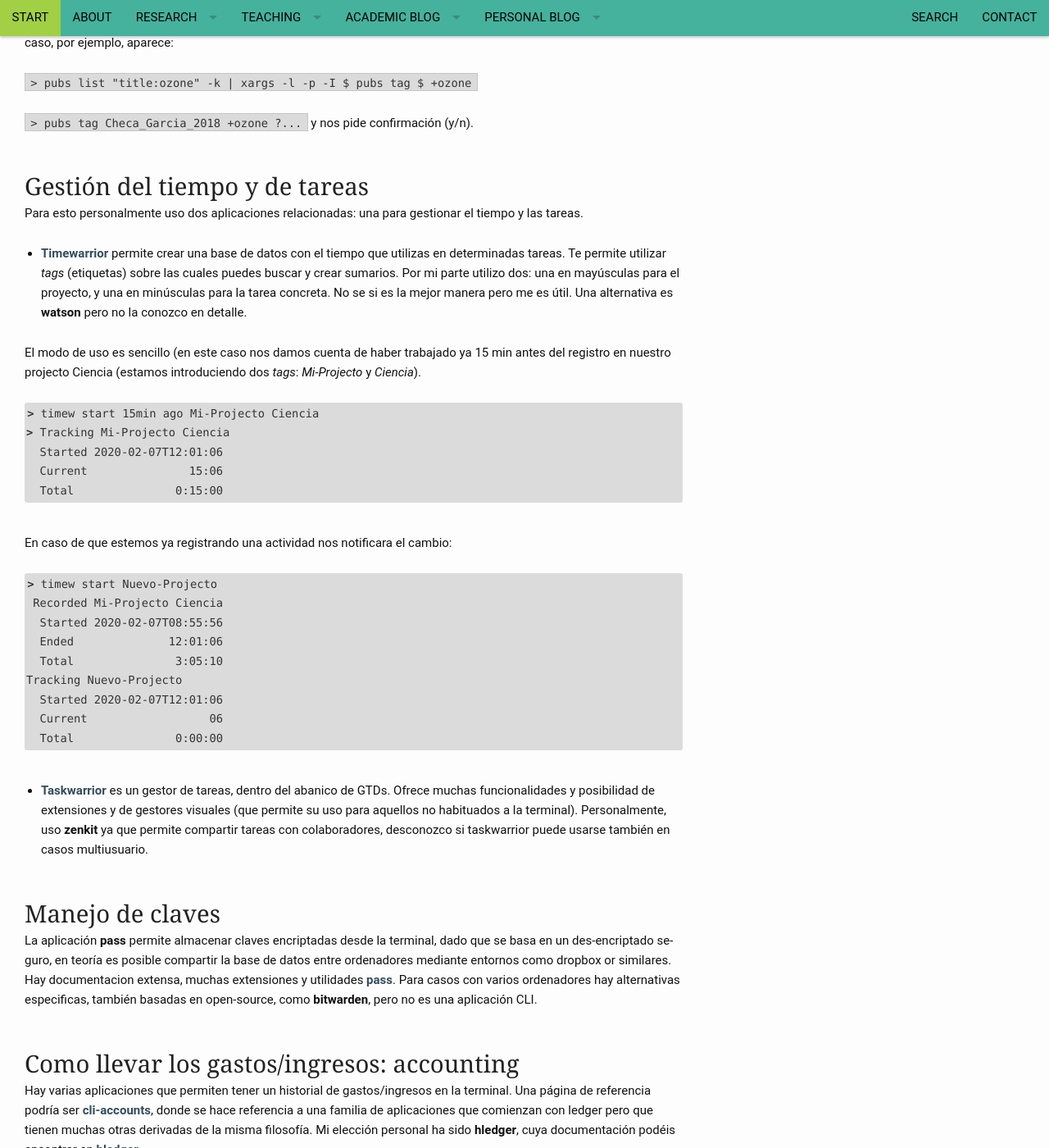
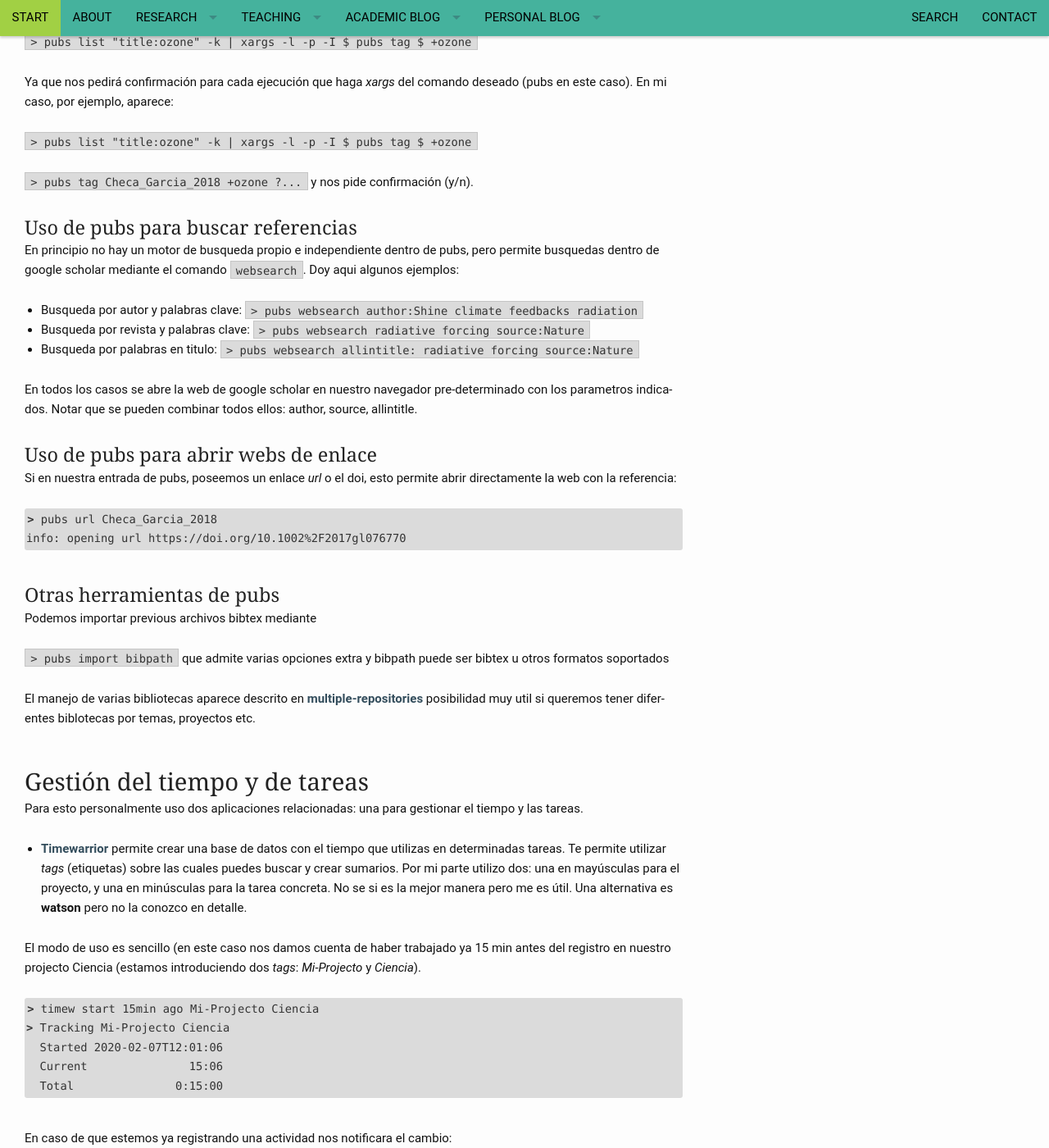
Before and after one commit to RCHG/rchg.github.io, a Jekyll site: the page built from _posts/2019-12-12-CLI-apps-es.md, in a window 1280 px wide and 1400 px high, scrolled down 2692 px. Shown: the whole window at 82% size. Built offline with Jekyll 4.4.1, drawn with Linux system fonts in a browser that asks for light colours; nearby versions of some CDN libraries; comment, search, counter and statistics services are not loaded; some of the changed text lies outside the part shown.

Commit message:
Update 2019-12-12-CLI-apps-es.md

```diff
--- a/_posts/2019-12-12-CLI-apps-es.md
+++ b/_posts/2019-12-12-CLI-apps-es.md
@@ -94,6 +94,39 @@ Ya que nos pedirá confirmación para cada ejecución que haga *xargs* del coman
 
 `> pubs tag Checa_Garcia_2018 +ozone ?...` y nos pide confirmación (y/n).
 
+### Uso de pubs para buscar referencias
+
+En principio no hay un motor de busqueda propio e independiente dentro de pubs, pero permite busquedas dentro de google scholar mediante el comando `websearch`. Doy aqui algunos ejemplos:
+
+- Busqueda por autor y palabras clave:
+`> pubs websearch author:Shine climate feedbacks radiation`
+- Busqueda por revista y palabras clave:
+`> pubs websearch radiative forcing  source:Nature`
+- Busqueda por palabras en titulo:
+`> pubs websearch allintitle: radiative forcing source:Nature`
+
+En todos los casos se abre la web de google scholar en nuestro navegador pre-determinado con los parametros indicados. Notar que se pueden combinar todos ellos: author, source, allintitle.
+
+### Uso de pubs para abrir webs de enlace
+
+Si en nuestra entrada de pubs, poseemos un enlace *url* o el doi, esto permite abrir directamente la web con la referencia:
+
+{% highlight bash %}
+> pubs url Checa_Garcia_2018
+info: opening url https://doi.org/10.1002%2F2017gl076770
+{% endhighlight %}
+
+### Otras herramientas de pubs
+
+Podemos importar previous archivos bibtex mediante
+
+`> pubs import bibpath`  que admite varias opciones extra y bibpath puede ser bibtex u otros formatos soportados
+
+El manejo de varias bibliotecas aparece descrito en [multiple-repositories](https://github.com/pubs/pubs#multiple-pubs-repository) posibilidad muy util si queremos tener diferentes biblotecas por temas, proyectos etc.
+
+
+
+
 ## Gestión del tiempo y de tareas
 
 Para esto personalmente uso dos aplicaciones relacionadas: una para gestionar el tiempo y las tareas.
```
